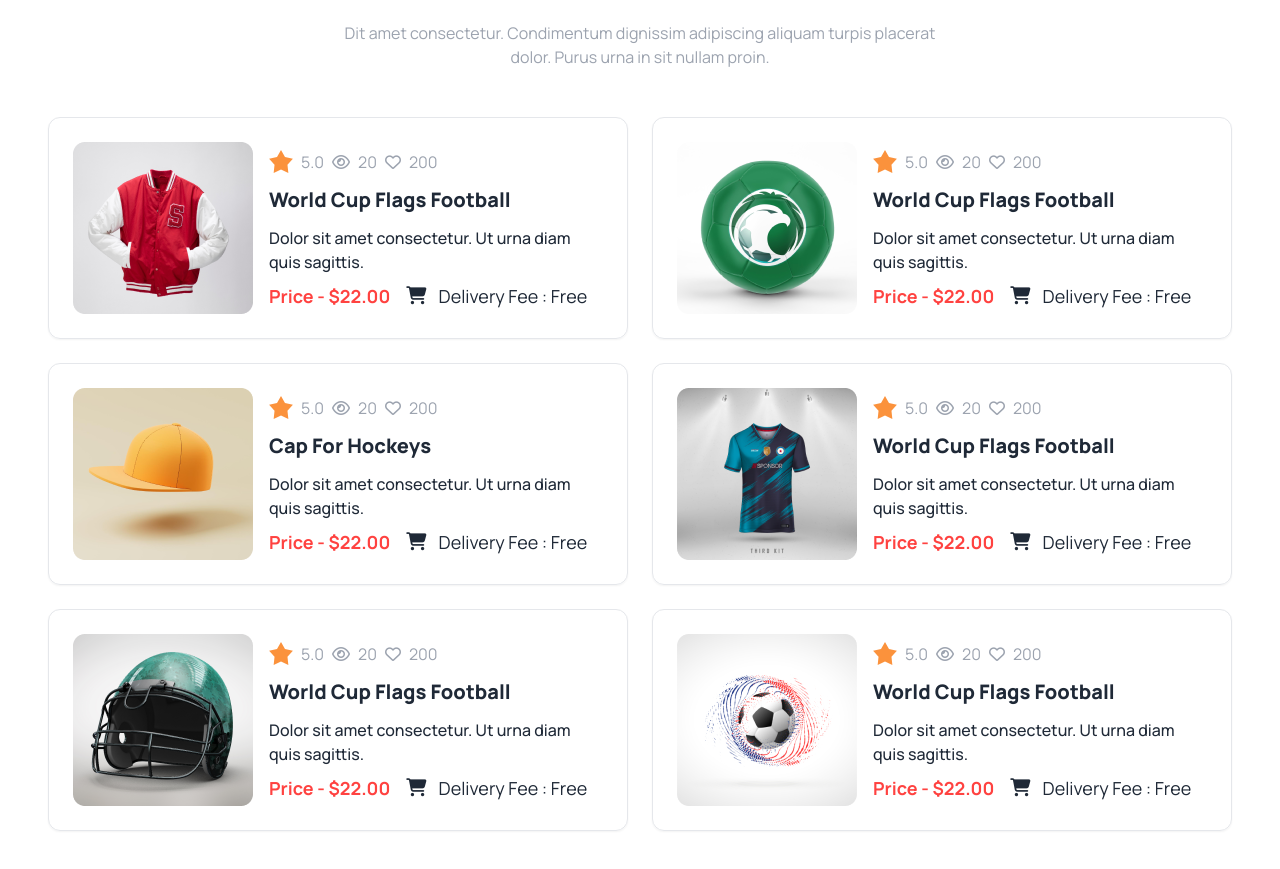
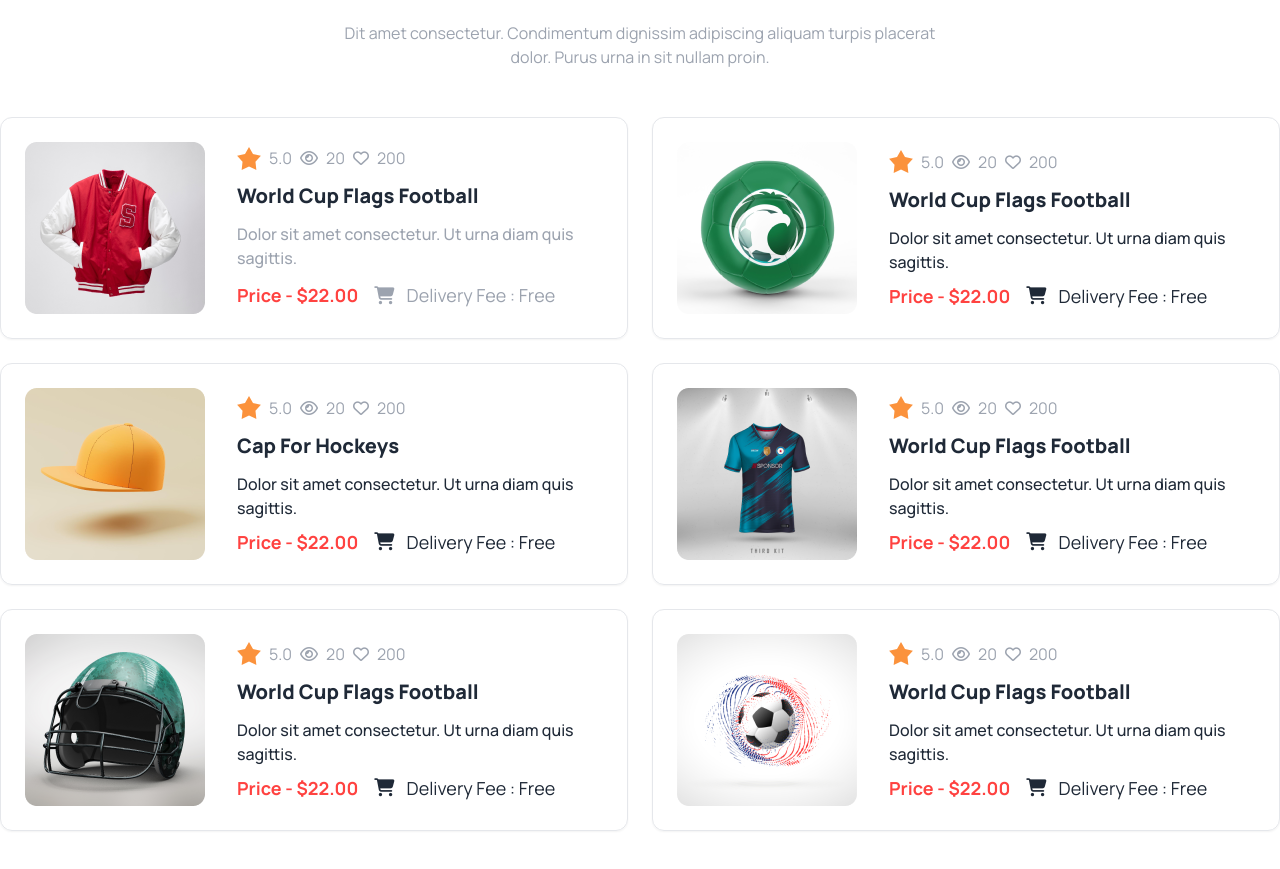
Before and after one commit to naeemul-online/assignment-3, a plain HTML site: page index.html in a window 1280 px wide. Shown: the part 2195-3064 px from the top of the page. Drawn offline with nearby package versions, Linux system fonts and the light colour scheme.

Commit message:
ratting section fixed

```diff
--- a/index.html
+++ b/index.html
@@ -193,10 +193,10 @@
                 </p>
             </div>
             <!-- Ratting Card -->
-            <div class="grid grid-cols-1 md:grid-cols-2 lg:grid-cols-2 m-12 gap-6">
+            <div class="grid grid-cols-1 md:grid-cols-2 lg:grid-cols-2 my-12 gap-6">
                 <!-- Ratting card-1 -->
-                <div class="p-6 rounded-xl flex justify-center items-center border shadow-sm">
-                    <img src="./img/5.png" alt="jacket">
+                <div class="p-6 rounded-xl flex lg:flex-row flex-col justify-start items-center border shadow-sm gap-4">
+                    <img class="w-full lg:w-auto" src="./img/5.png" alt="jacket">
                     <!-- ratting container -->
                     <div class="ml-4 flex flex-col items-start gap-3">
                         <div class="flex gap-2 text-gray-400 ">
@@ -215,10 +215,10 @@
                             </div>
                         </div>
                         <h2 class="text-xl font-extrabold">World Cup Flags Football</h2>
-                        <p class="font-medium">Dolor sit amet consectetur. Ut urna diam quis sagittis. </p>
-                        <div class="flex gap-4">
-                            <h2 class="text-sm lg:text-[18px] font-bold text-[#FF4240]">Price - $22.00</h2>
-                            <div class="text-sm lg:text-[18px] flex items-center justify-center gap-3">
+                        <p class="font-medium text-gray-400">Dolor sit amet consectetur. Ut urna diam quis sagittis. </p>
+                        <div class="flex flex-col lg:flex-row gap-4">
+                            <h2 class="text-[18px] font-bold text-[#FF4240]">Price - $22.00</h2>
+                            <div class="text-[18px] flex items-center justify-center gap-3 text-gray-400">
                                 <i class="fa-solid fa-cart-shopping cursor-pointer"></i>
                                 <p>Delivery Fee : Free</p>
                             </div>
@@ -227,8 +227,8 @@
                 </div>
 
                  <!-- Ratting card-2 -->
-                 <div class="p-6 rounded-xl flex justify-center items-center border shadow-sm">
-                    <img src="./img/6.png" alt="jacket">
+                 <div class="p-6 rounded-xl flex lg:flex-row flex-col justify-start items-center border shadow-sm gap-4">
+                    <img class="w-full lg:w-auto" src="./img/6.png" alt="jacket">
                     <!-- ratting container -->
                     <div class="ml-4 flex flex-col items-start gap-3">
                         <div class="flex gap-2 text-gray-400 ">
@@ -258,8 +258,8 @@
                     </div>
                 </div>
                  <!-- Ratting card-3 -->
-                 <div class="p-6 rounded-xl flex justify-center items-center border shadow-sm">
-                    <img src="./img/7.png" alt="jacket">
+                 <div class="p-6 rounded-xl flex lg:flex-row flex-col justify-start items-center border shadow-sm gap-4">
+                    <img class="w-full lg:w-auto" src="./img/7.png" alt="jacket">
                     <!-- ratting container -->
                     <div class="ml-4 flex flex-col items-start gap-3">
                         <div class="flex gap-2 text-gray-400 ">
@@ -290,8 +290,8 @@
                 </div>
 
                  <!-- Ratting card-4 -->
-                 <div class="p-6 rounded-xl flex justify-center items-center border shadow-sm">
-                    <img src="./img/8.png" alt="jacket">
+                 <div class="p-6 rounded-xl flex lg:flex-row flex-col justify-start items-center border shadow-sm gap-4">
+                    <img class="w-full lg:w-auto" src="./img/8.png" alt="jacket">
                     <!-- ratting container -->
                     <div class="ml-4 flex flex-col items-start gap-3">
                         <div class="flex gap-2 text-gray-400 ">
@@ -322,8 +322,8 @@
                 </div>
 
                    <!-- Ratting card-5-->
-                   <div class="p-6 rounded-xl flex justify-center items-center border shadow-sm">
-                    <img src="./img/9.png" alt="jacket">
+                   <div class="p-6 rounded-xl flex lg:flex-row flex-col justify-start items-center border shadow-sm gap-4">
+                    <img class="w-full lg:w-auto" src="./img/9.png" alt="jacket">
                     <!-- ratting container -->
                     <div class="ml-4 flex flex-col items-start gap-3">
                         <div class="flex gap-2 text-gray-400 ">
@@ -354,8 +354,8 @@
                 </div>
 
                    <!-- Ratting card-6-->
-                   <div class="p-6 rounded-xl flex justify-center items-center border shadow-sm">
-                    <img src="./img/10.png" alt="jacket">
+                   <div class="p-6 rounded-xl flex lg:flex-row flex-col justify-start items-center border shadow-sm gap-4">
+                    <img class="w-full lg:w-auto" src="./img/10.png" alt="jacket">
                     <!-- ratting container -->
                     <div class="ml-4 flex flex-col items-start gap-3">
                         <div class="flex gap-2 text-gray-400 ">
```
